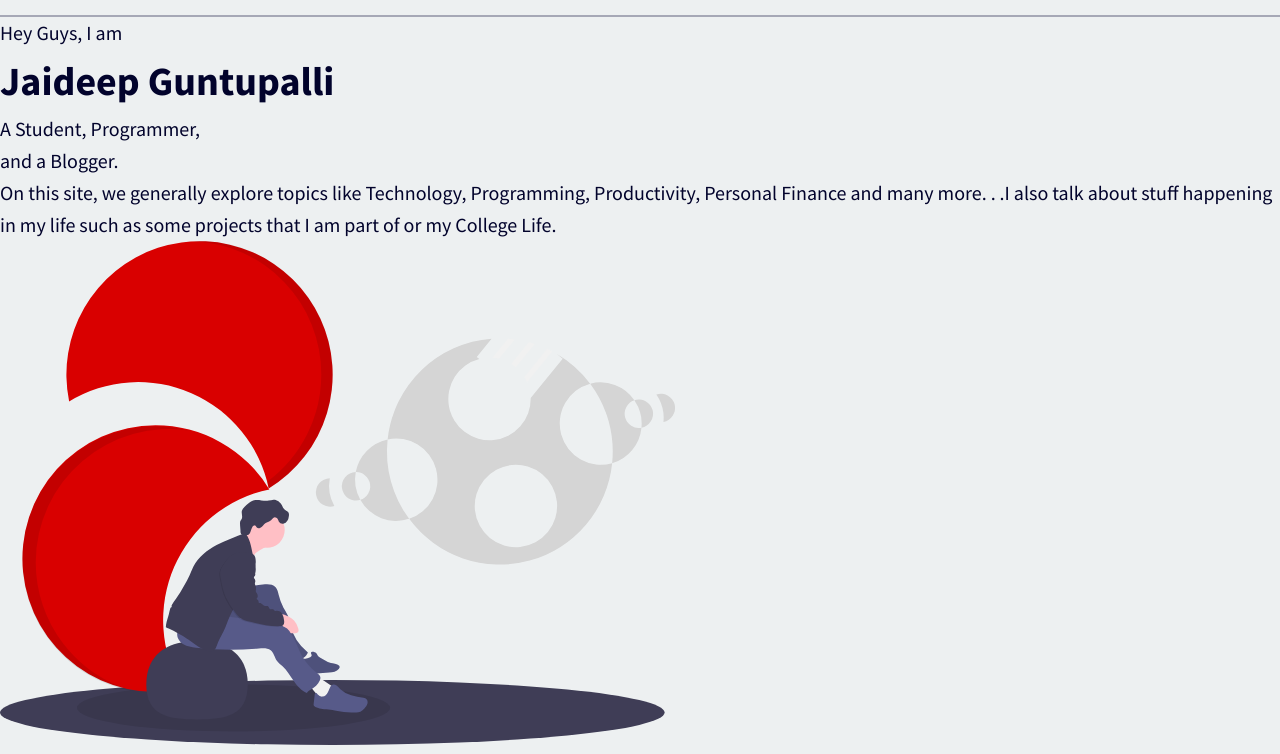
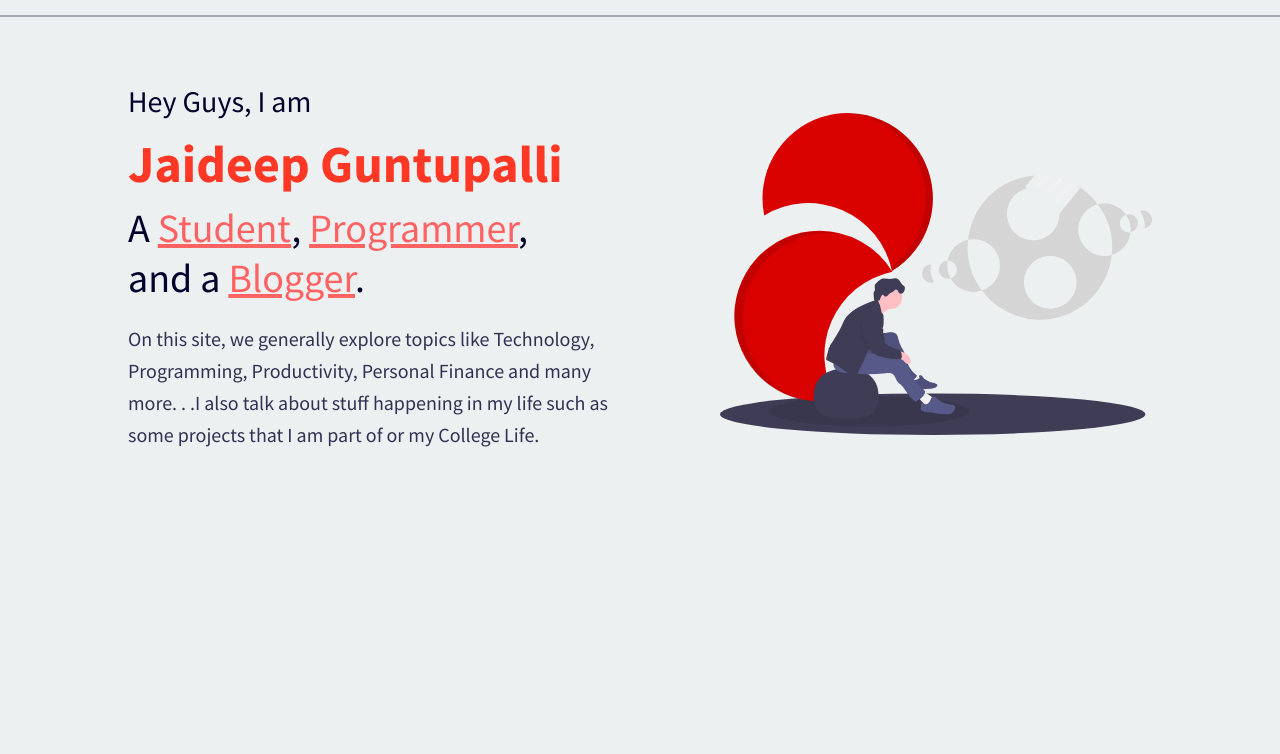
Before and after one commit to JaideepGuntupalli/Personal-Website, a plain HTML site: page index.html in a window 1280 px wide. Shown: the part 97-851 px from the top of the page. After the commit the page ends 800 px from the top, so only its background shows below. Drawn offline with Linux system fonts and the light colour scheme.

Commit message:
Added css for main part

```diff
--- a/style/style.css
+++ b/style/style.css
@@ -90,3 +90,50 @@ header::after {
 .nav__toggle {
   display: none;
 }
+
+/* Main */
+
+.main {
+  max-width: 1024px;
+  margin: auto;
+  margin-top: 3em;
+  display: flex;
+  justify-content: space-between;
+}
+
+.main__greet {
+  font-size: 1.875rem;
+  font-weight: var(--fw-normal);
+}
+
+.main-title {
+  line-height: 1;
+  font-size: 3.25rem;
+  color: var(--clr-primary);
+  font-weight: var(--fw-bold);
+  padding: 0.25em 0em;
+}
+
+.main__intro {
+  font-size: 2.5rem;
+  line-height: 1.25;
+}
+
+.main__intro span {
+  color: var(--clr-link);
+  text-decoration: underline;
+}
+
+.main__desc {
+  padding: 1em 0em;
+  font-weight: var(--fw-normal);
+  opacity: 0.8;
+  font-size: 1.25rem;
+}
+
+.main__illustration {
+  padding-left: 4em;
+  width: 512px;
+}
+
+/* Main End */
```
